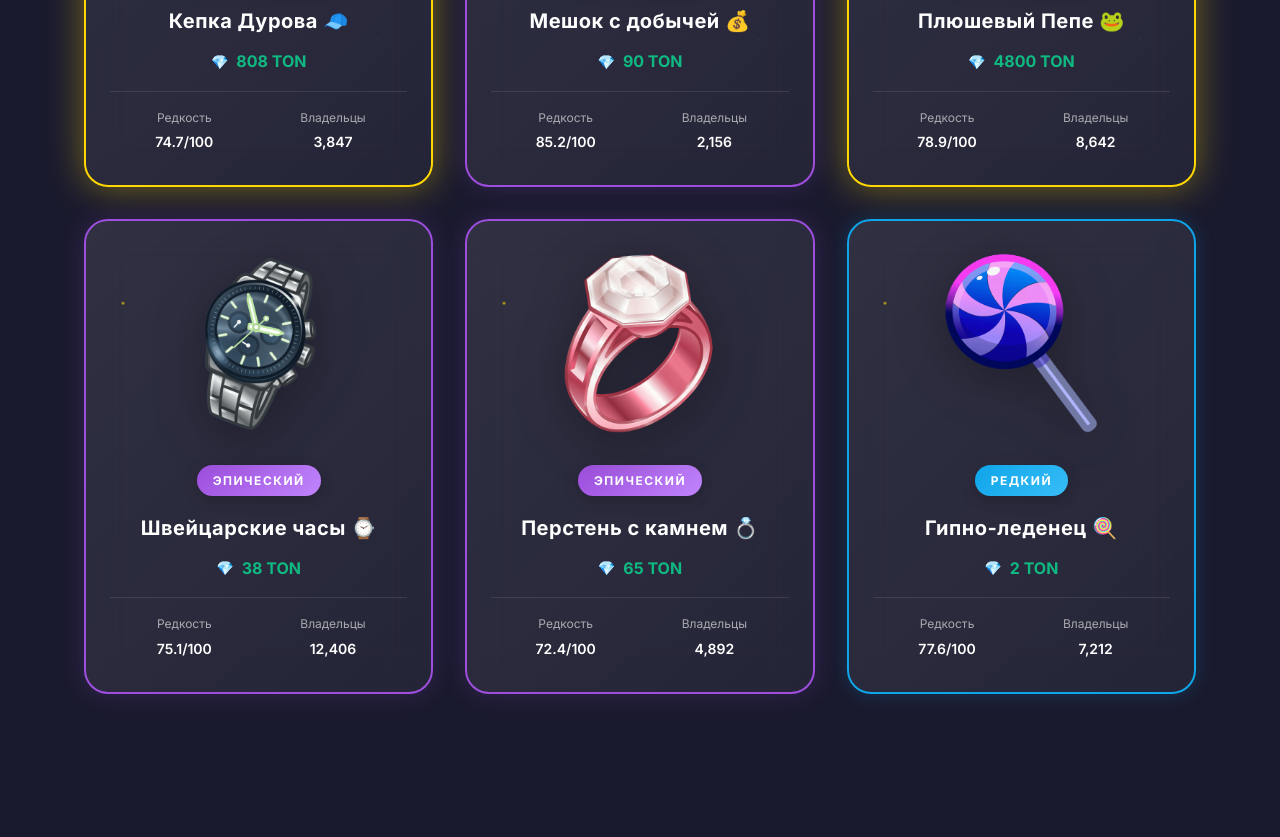
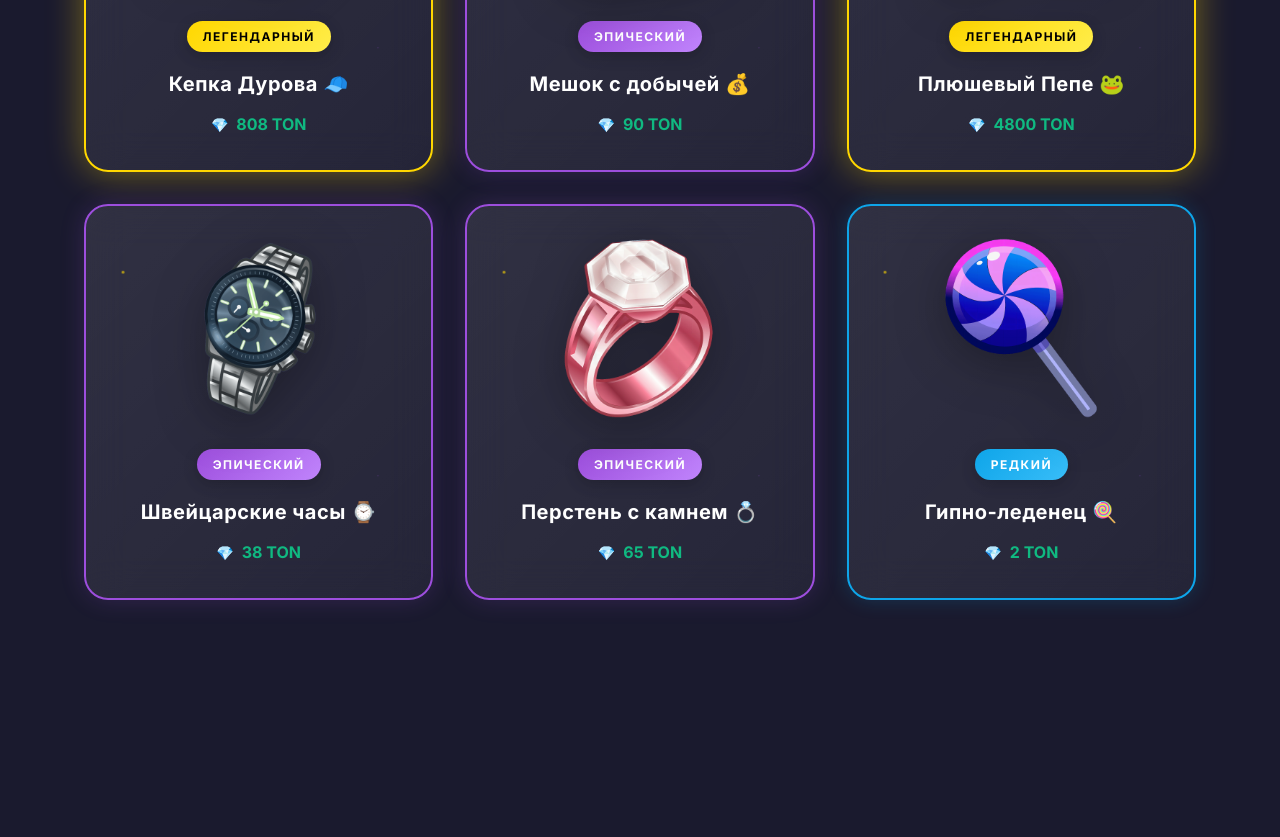
Before and after one commit to komalamee/GrabGiftsRU, a website: page index.html in a window 1280 px wide. Shown: the part 5476-6313 px from the top of the page. Drawn offline with Linux system fonts and the light colour scheme.

Commit message:
Remove unverifiable gift stats from homepage

```diff
--- a/index.html
+++ b/index.html
@@ -1170,6 +1170,7 @@
         <div class="section-header">
             <h2 class="section-title">Эксклюзивная коллекция Telegram подарков</h2>
             <p class="section-subtitle">💎 Откройте для себя редкие и легендарные подарки, которые можно выиграть в GrabGifts! Каждый подарок имеет реальную стоимость в TON.</p>
+            <p style="color: rgba(255, 255, 255, 0.6); margin-top: 12px;">Актуальные данные о редкости и количестве владельцев смотрите внутри Telegram — здесь мы показываем только визуальные примеры призов.</p>
         </div>
 
         <div class="gifts-grid">
@@ -1182,16 +1183,6 @@
                 <div class="gift-rarity">Легендарный</div>
                 <div class="gift-name">Кепка Дурова 🧢</div>
                 <div class="gift-value">808 TON</div>
-                <div class="gift-stats">
-                    <div class="gift-stat">
-                        <div class="gift-stat-label">Редкость</div>
-                        <div class="gift-stat-value">74.7/100</div>
-                    </div>
-                    <div class="gift-stat">
-                        <div class="gift-stat-label">Владельцы</div>
-                        <div class="gift-stat-value">3,847</div>
-                    </div>
-                </div>
             </div>
 
             <div class="gift-card" data-rarity="epic">
@@ -1202,16 +1193,6 @@
                 <div class="gift-rarity">Эпический</div>
                 <div class="gift-name">Мешок с добычей 💰</div>
                 <div class="gift-value">90 TON</div>
-                <div class="gift-stats">
-                    <div class="gift-stat">
-                        <div class="gift-stat-label">Редкость</div>
-                        <div class="gift-stat-value">85.2/100</div>
-                    </div>
-                    <div class="gift-stat">
-                        <div class="gift-stat-label">Владельцы</div>
-                        <div class="gift-stat-value">2,156</div>
-                    </div>
-                </div>
             </div>
 
             <!-- Эпический уровень -->
@@ -1223,16 +1204,6 @@
                 <div class="gift-rarity">Легендарный</div>
                 <div class="gift-name">Плюшевый Пепе 🐸</div>
                 <div class="gift-value">4800 TON</div>
-                <div class="gift-stats">
-                    <div class="gift-stat">
-                        <div class="gift-stat-label">Редкость</div>
-                        <div class="gift-stat-value">78.9/100</div>
-                    </div>
-                    <div class="gift-stat">
-                        <div class="gift-stat-label">Владельцы</div>
-                        <div class="gift-stat-value">8,642</div>
-                    </div>
-                </div>
             </div>
 
             <div class="gift-card" data-rarity="epic">
@@ -1243,16 +1214,6 @@
                 <div class="gift-rarity">Эпический</div>
                 <div class="gift-name">Швейцарские часы ⌚</div>
                 <div class="gift-value">38 TON</div>
-                <div class="gift-stats">
-                    <div class="gift-stat">
-                        <div class="gift-stat-label">Редкость</div>
-                        <div class="gift-stat-value">75.1/100</div>
-                    </div>
-                    <div class="gift-stat">
-                        <div class="gift-stat-label">Владельцы</div>
-                        <div class="gift-stat-value">12,406</div>
-                    </div>
-                </div>
             </div>
 
             <!-- Редкий уровень -->
@@ -1264,16 +1225,6 @@
                 <div class="gift-rarity">Эпический</div>
                 <div class="gift-name">Перстень с камнем 💍</div>
                 <div class="gift-value">65 TON</div>
-                <div class="gift-stats">
-                    <div class="gift-stat">
-                        <div class="gift-stat-label">Редкость</div>
-                        <div class="gift-stat-value">72.4/100</div>
-                    </div>
-                    <div class="gift-stat">
-                        <div class="gift-stat-label">Владельцы</div>
-                        <div class="gift-stat-value">4,892</div>
-                    </div>
-                </div>
             </div>
 
             <div class="gift-card" data-rarity="rare">
@@ -1284,16 +1235,6 @@
                 <div class="gift-rarity">Редкий</div>
                 <div class="gift-name">Гипно-леденец 🍭</div>
                 <div class="gift-value">2 TON</div>
-                <div class="gift-stats">
-                    <div class="gift-stat">
-                        <div class="gift-stat-label">Редкость</div>
-                        <div class="gift-stat-value">77.6/100</div>
-                    </div>
-                    <div class="gift-stat">
-                        <div class="gift-stat-label">Владельцы</div>
-                        <div class="gift-stat-value">7,212</div>
-                    </div>
-                </div>
             </div>
         </div>
     </section>
```
